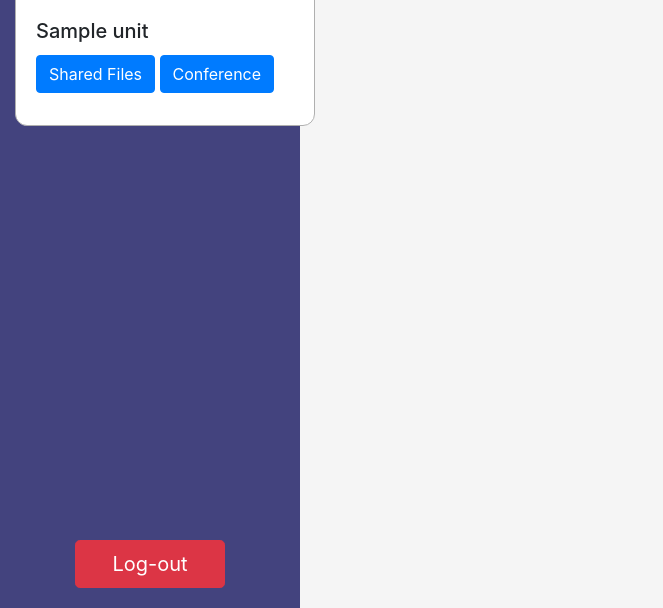
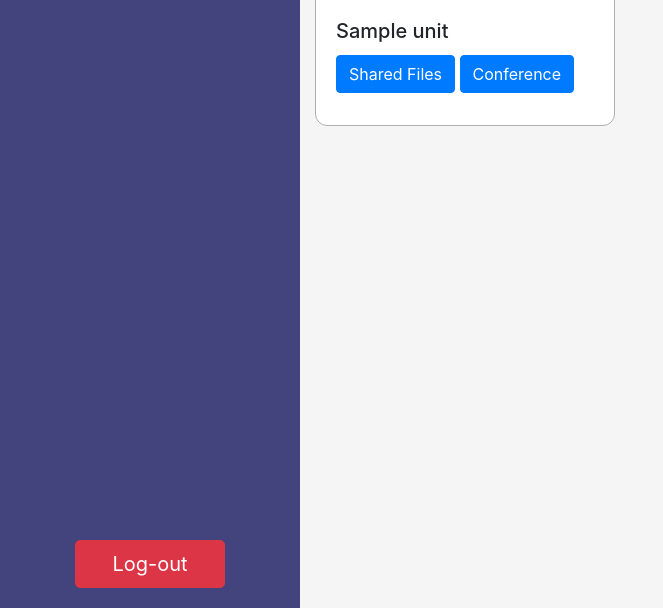
Before and after one commit to Aserohijos84/DevTam, a PHP site: page /home.php in a window 1280 px wide. Shown: the part 192-800 px from the top of the page, without its empty margins (0-663 px from the left). Run offline with PHP 8.4, Linux system fonts and the light colour scheme; the visitor is signed in with stand-in values (Sample User, id 1); tables that the repository leaves empty or names only in its code hold one stand-in row (values such as "Sample post").

Commit message:
Update home.php

```diff
--- a/home.php
+++ b/home.php
@@ -17,10 +17,8 @@
          style="width: 150px; position: absolute; bottom: 0; left: 75px; margin-bottom: 20px;">Log-out</button>
        </form>
      </div>
-     <div style="margin-left: 10%; top: 0; left: 0; height: 100%; width: 90%; position:fixed">
 
-     </div>
-    <div class="" style="display=flex;">
+    <div class="" style="display=flex; margin-left: 300px; top: 0; left: 0; height: 100%; width: 90%; position:fixed">
       <?php
       include 'database.php';
       $pnp_unit_id= $_SESSION["pnp_unit_id"];
```
